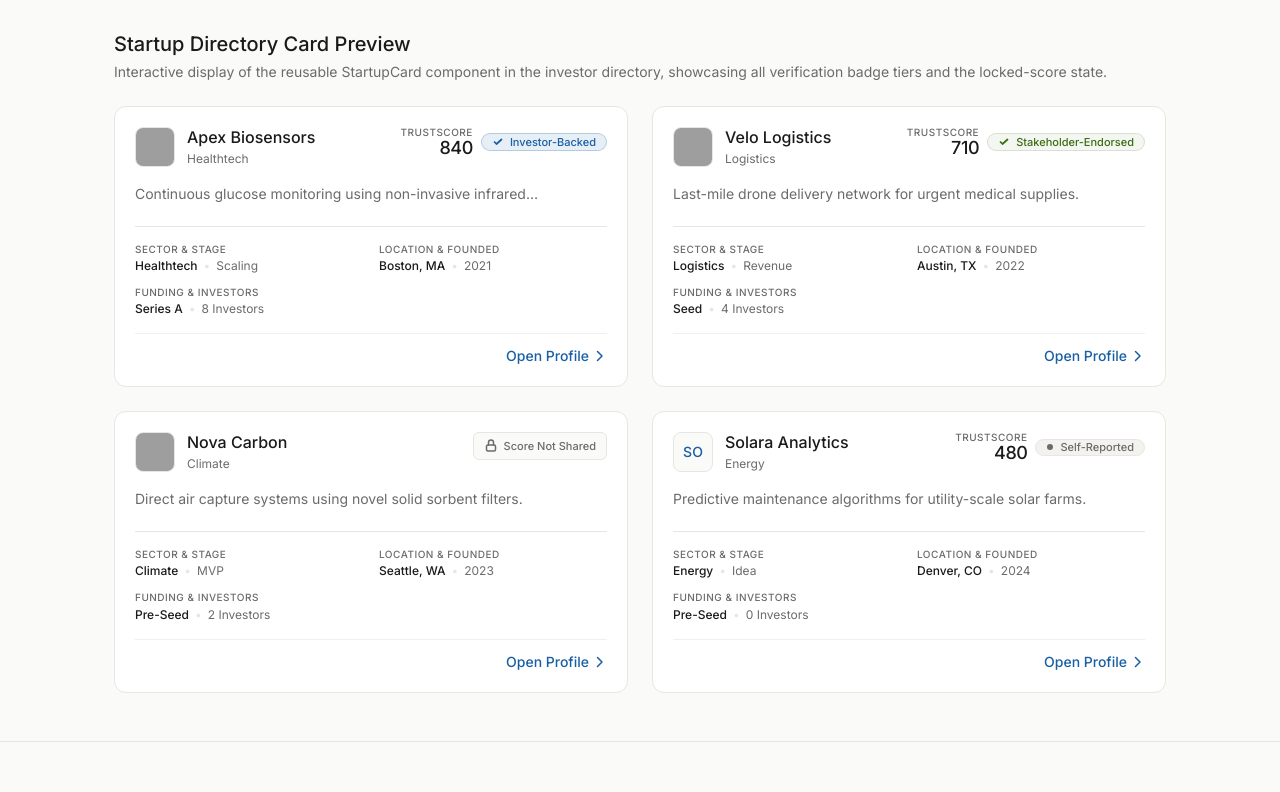
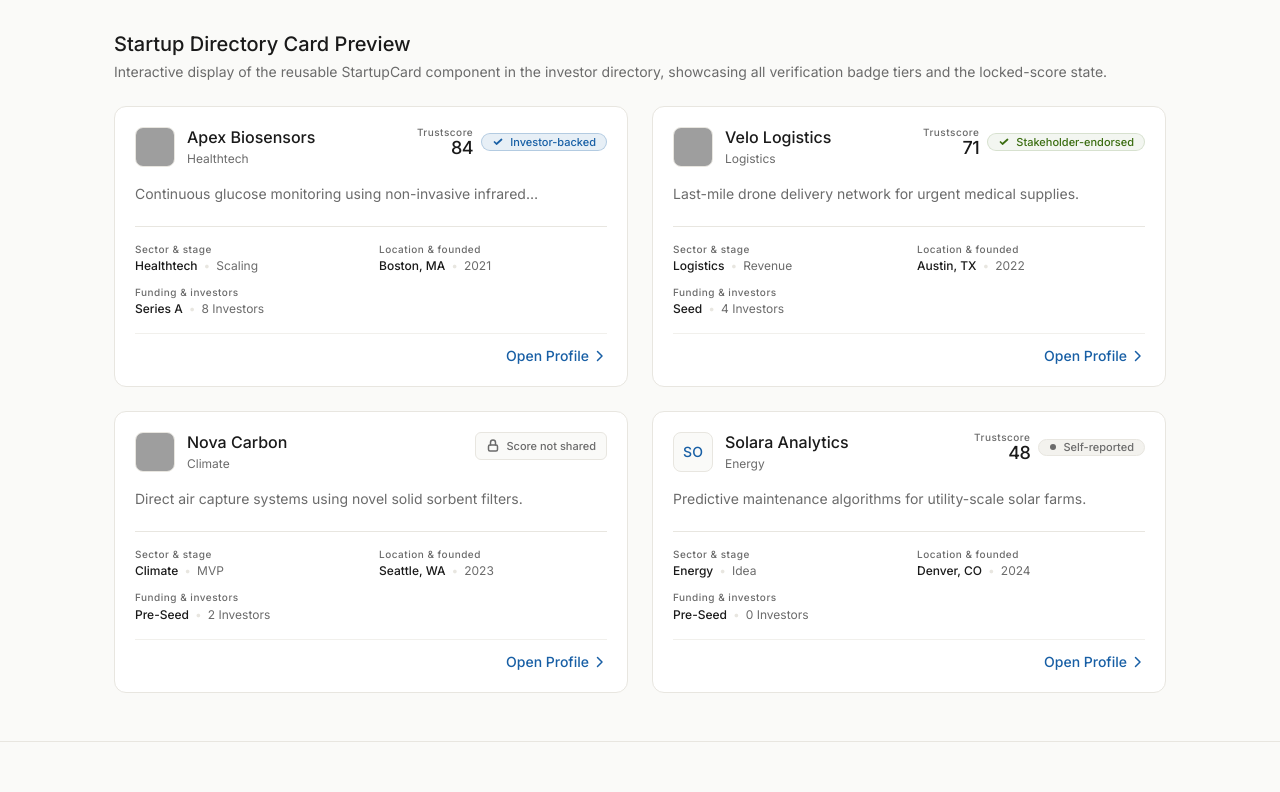
Before and after one commit to mridulthapliyal155/TrustScore, a Next.js app: page /preview in a window 1280 px wide. Shown: the part 740-1532 px from the top of the page. Built offline with nearby package versions, Linux system fonts and the light colour scheme; grey boxes are pictures that could not be loaded.

Commit message:
Scale trustScore display to 0-100 and update labels to sentence case

```diff
--- a/app/preview/page.tsx
+++ b/app/preview/page.tsx
@@ -17,7 +17,7 @@ const mockStartups: StartupCardData[] = [
     foundedYear: 2021,
     investorCount: 8,
     fundingRound: "Series A",
-    trustScore: 840,
+    trustScore: 0.84,
     badgeTier: "investor-backed",
     showScore: true,
   },
@@ -31,7 +31,7 @@ const mockStartups: StartupCardData[] = [
     foundedYear: 2022,
     investorCount: 4,
     fundingRound: "Seed",
-    trustScore: 710,
+    trustScore: 0.71,
     badgeTier: "stakeholder-endorsed",
     showScore: true,
   },
@@ -45,7 +45,7 @@ const mockStartups: StartupCardData[] = [
     foundedYear: 2023,
     investorCount: 2,
     fundingRound: "Pre-Seed",
-    trustScore: 650,
+    trustScore: 0.65,
     badgeTier: "document-backed",
     showScore: false,
   },
@@ -59,7 +59,7 @@ const mockStartups: StartupCardData[] = [
     foundedYear: 2024,
     investorCount: 0,
     fundingRound: "Pre-Seed",
-    trustScore: 480,
+    trustScore: 0.48,
     badgeTier: "self-reported",
     showScore: true,
   },
--- a/components/StartupCard.tsx
+++ b/components/StartupCard.tsx
@@ -72,11 +72,11 @@ export default function StartupCard({ startup }: StartupCardProps) {
             {showScore ? (
               <div className="flex items-center gap-2">
                 <div className="flex flex-col items-end">
-                  <span className="text-[10px] text-text-secondary uppercase tracking-wider font-medium leading-none mb-0.5">
-                    TrustScore
+                  <span className="text-[10px] text-text-secondary tracking-wider font-medium leading-none mb-0.5">
+                    Trustscore
                   </span>
                   <span className="text-lg font-medium text-text-primary tracking-tight leading-none">
-                    {trustScore}
+                    {Math.round(trustScore * 100)}
                   </span>
                 </div>
                 <VerificationBadge tier={badgeTier} />
@@ -94,7 +94,7 @@ export default function StartupCard({ startup }: StartupCardProps) {
                   <path d="M 4.5,6 V 3.5 A 2.5,2.5 0 0,1 9.5,3.5 V 6" />
                 </svg>
                 <span className="text-[11px] font-medium text-text-secondary leading-none">
-                  Score Not Shared
+                  Score not shared
                 </span>
               </div>
             )}
@@ -113,8 +113,8 @@ export default function StartupCard({ startup }: StartupCardProps) {
         <div className="grid grid-cols-2 gap-y-3 gap-x-4 text-xs pt-4 border-t border-border-hairline">
           {/* Sector & Stage */}
           <div className="flex flex-col gap-0.5">
-            <span className="text-[10px] text-text-secondary uppercase tracking-wider font-medium">
-              Sector & Stage
+            <span className="text-[10px] text-text-secondary tracking-wider font-medium">
+              Sector & stage
             </span>
             <div className="flex items-center gap-1.5 text-text-primary">
               <span className="font-medium">{sector}</span>
@@ -125,8 +125,8 @@ export default function StartupCard({ startup }: StartupCardProps) {
 
           {/* Location & Founded */}
           <div className="flex flex-col gap-0.5">
-            <span className="text-[10px] text-text-secondary uppercase tracking-wider font-medium">
-              Location & Founded
+            <span className="text-[10px] text-text-secondary tracking-wider font-medium">
+              Location & founded
             </span>
             <div className="flex items-center gap-1.5 text-text-primary">
               <span className="font-medium">{location}</span>
@@ -137,8 +137,8 @@ export default function StartupCard({ startup }: StartupCardProps) {
 
           {/* Funding & Investors */}
           <div className="flex flex-col gap-0.5 col-span-2">
-            <span className="text-[10px] text-text-secondary uppercase tracking-wider font-medium">
-              Funding & Investors
+            <span className="text-[10px] text-text-secondary tracking-wider font-medium">
+              Funding & investors
             </span>
             <div className="flex items-center gap-1.5 text-text-primary">
               <span className="font-medium">{fundingRound}</span>
--- a/components/VerificationBadge.tsx
+++ b/components/VerificationBadge.tsx
@@ -13,7 +13,7 @@ export default function VerificationBadge({ tier, className = "" }: Verification
 
   switch (tier) {
     case "self-reported":
-      label = "Self-Reported";
+      label = "Self-reported";
       styles = "bg-[#F3F2EE] border-border-hairline text-text-secondary";
       icon = (
         <svg className="w-2 h-2 fill-text-secondary" viewBox="0 0 8 8">
@@ -22,7 +22,7 @@ export default function VerificationBadge({ tier, className = "" }: Verification
       );
       break;
     case "ai-extracted":
-      label = "AI-Extracted";
+      label = "AI-extracted";
       styles = "bg-[rgba(24,95,165,0.06)] border-[rgba(24,95,165,0.15)] text-accent";
       icon = (
         <svg className="w-2 h-2 fill-accent" viewBox="0 0 8 8">
@@ -31,7 +31,7 @@ export default function VerificationBadge({ tier, className = "" }: Verification
       );
       break;
     case "document-backed":
-      label = "Document-Backed";
+      label = "Document-backed";
       styles = "bg-surface border-border-hairline text-text-primary";
       icon = (
         <svg className="w-2.5 h-2.5 stroke-text-secondary fill-none" viewBox="0 0 10 10">
@@ -41,7 +41,7 @@ export default function VerificationBadge({ tier, className = "" }: Verification
       );
       break;
     case "stakeholder-endorsed":
-      label = "Stakeholder-Endorsed";
+      label = "Stakeholder-endorsed";
       styles = "bg-[rgba(59,109,17,0.06)] border-[rgba(59,109,17,0.15)] text-success";
       icon = (
         <svg className="w-3 h-3 stroke-success fill-none" viewBox="0 0 12 12" strokeWidth="1.75" strokeLinecap="round" strokeLinejoin="round">
@@ -50,7 +50,7 @@ export default function VerificationBadge({ tier, className = "" }: Verification
       );
       break;
     case "investor-backed":
-      label = "Investor-Backed";
+      label = "Investor-backed";
       styles = "bg-[rgba(24,95,165,0.1)] border-[rgba(24,95,165,0.25)] text-accent";
       icon = (
         <svg className="w-3 h-3 stroke-accent fill-none" viewBox="0 0 12 12" strokeWidth="1.75" strokeLinecap="round" strokeLinejoin="round">
```
